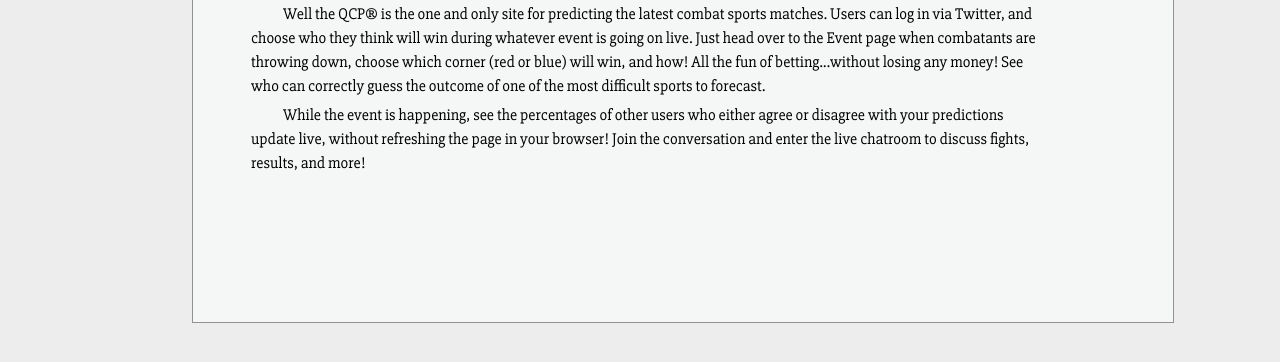
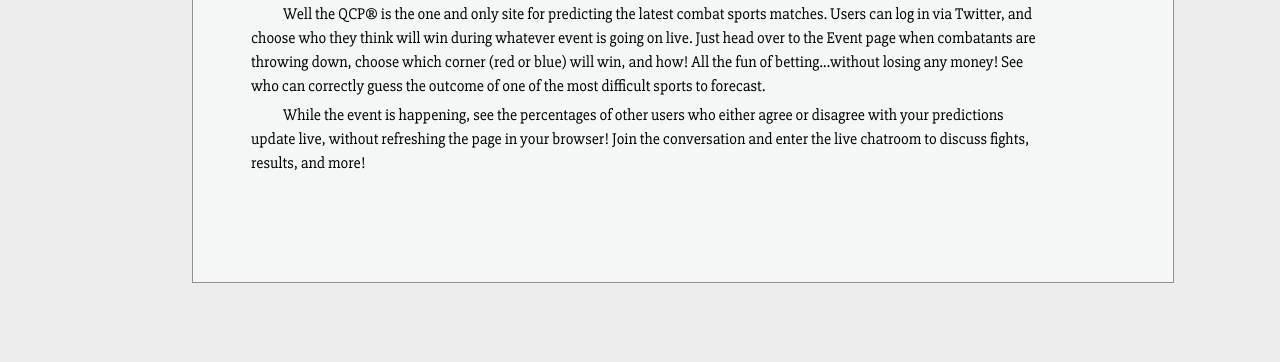
Before and after one commit to eddiegemayel/SMS, a website: page Projects/QCP/app/index.html in a window 1280 px wide. Both pictures are taken after a click on the link "About". Shown: the part 210-572 px from the top of the page. Drawn offline with Linux system fonts and the light colour scheme; a script that the page names is missing.

Commit message:
some more slight css fixes

```diff
--- a/Projects/QCP/app/css/main.css
+++ b/Projects/QCP/app/css/main.css
@@ -290,7 +290,7 @@ a{
 .about{
 	border: 1px solid #939191;
 	width:960px;
-	height: 360px;
+	height: 320px;
 	float:left;
 	clear: left;
 	margin-left: 15%;
```
